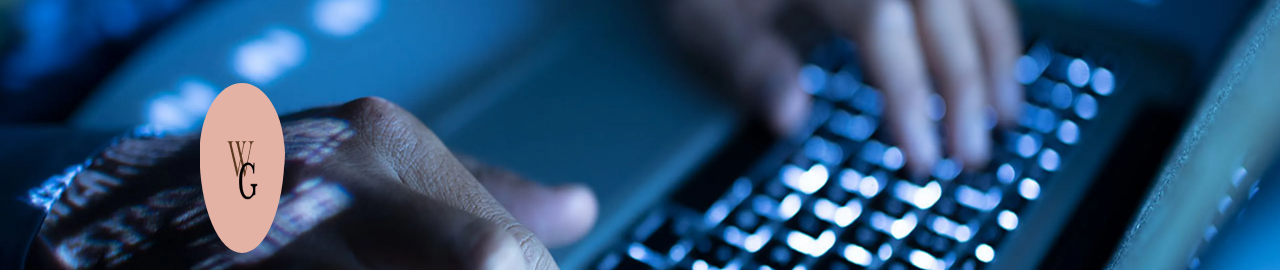
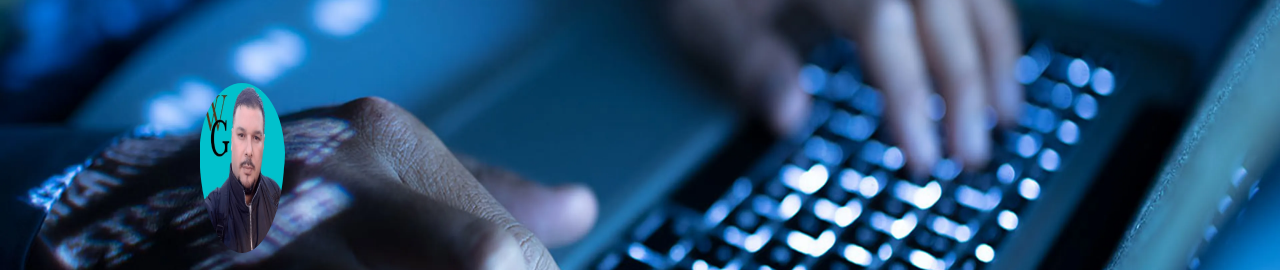
Before and after one commit to waku1044/portfolio, a plain HTML site: page index.html in a window 1280 px wide. Shown: the part 224-494 px from the top of the page. Drawn offline with Linux system fonts and the light colour scheme.

Commit message:
agregue foto

```diff
--- a/index.html
+++ b/index.html
@@ -10,7 +10,7 @@
 	<div class="content">
 		<header>
 			<div class="fotoPerfil">
-				<img src="imagenes/fotoperfil.png" alt="fotoPerfil">
+				<img src="imagenes/fotoperfil1.jpg" alt="fotoPerfil">
 				<h3>Front-end Developer</h3>
 
 			</div>
@@ -52,6 +52,7 @@
 					<img src="imagenes/logobootstrap.png" class="bootstrap" alt="Boostrap">
 					<img src="imagenes/logotailwind.png" alt="Tailwind">
 					<img src="imagenes/logoreact.png" alt="Reactjs">
+					<img src="imagenes/logojquery.png" alt="Jquery">
 					<img src="imagenes/logogit.png" alt="git">
 				</div>
 			</section>
```
Also changed, not shown: imagenes/logojquery.png (added).
